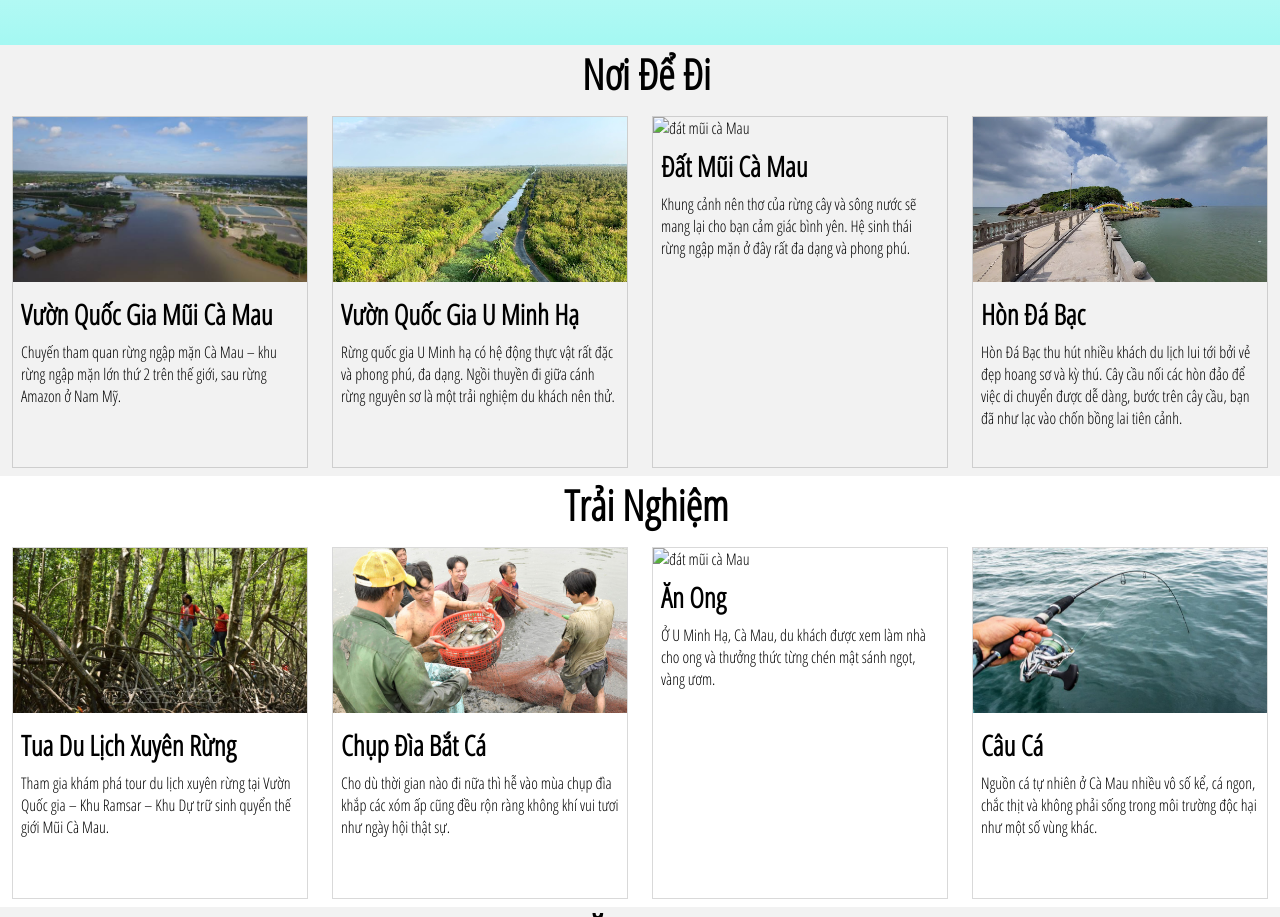
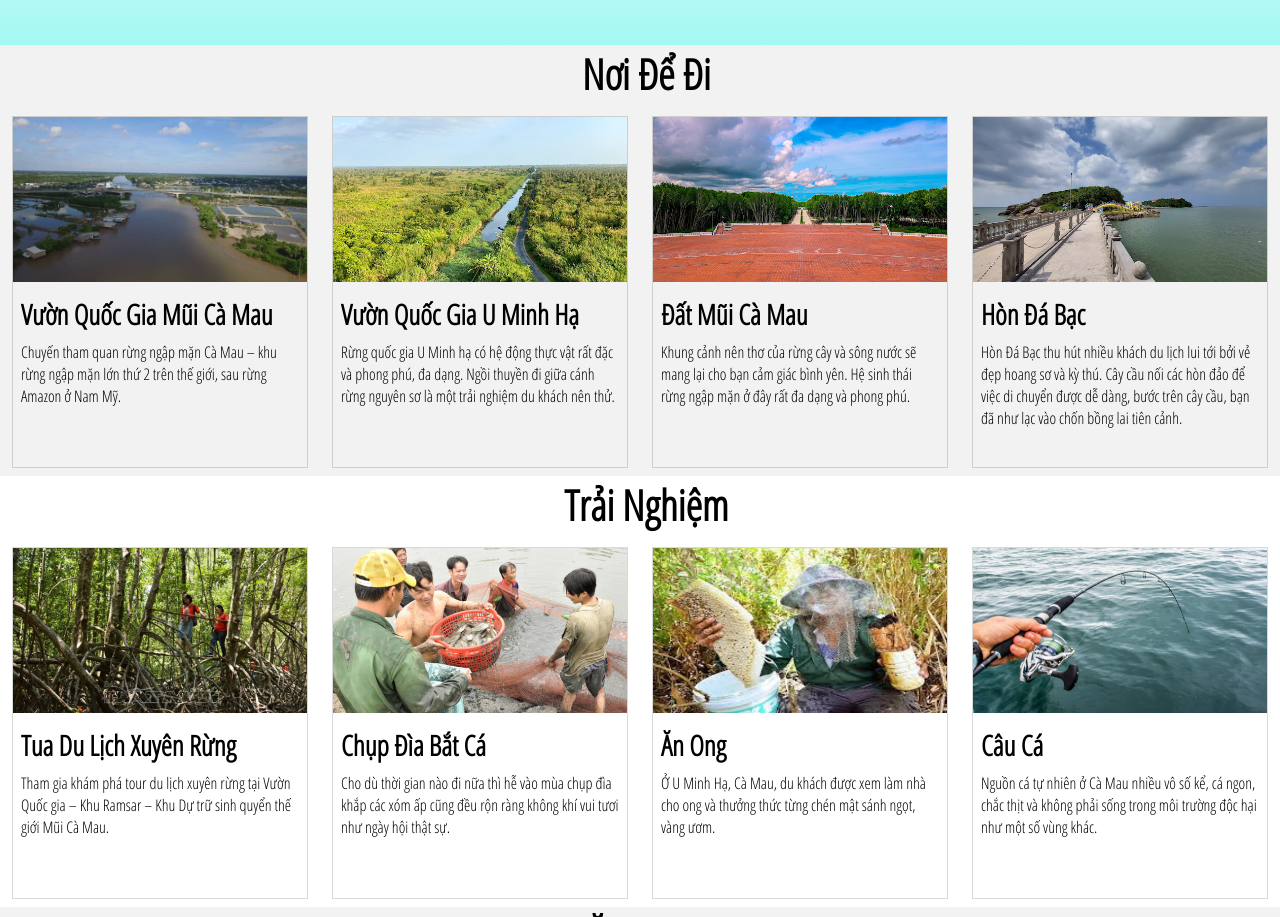
Before and after one commit to PhanNhuong123/CaMau, a plain HTML site: page index.html in a window 1280 px wide. Shown: the part 905-1822 px from the top of the page. Drawn offline with Linux system fonts and the light colour scheme; the site is published under a folder, as on GitHub Pages, so addresses that start at the root find nothing; a web font is replaced by a local one.

Commit message:
Update index.html

```diff
--- a/index.html
+++ b/index.html
@@ -67,7 +67,7 @@
                 </li>
                 <li class="container--list-item col-3 col-6-md col-sm">
                     <a href="" class="container--list-item-link">
-                        <div class="img--zoom"><img src="/./asset/img/nơi để đi/đát mũi cà mau.jpg" alt="đát mũi cà Mau"></div>
+                        <div class="img--zoom"><img src="./asset/img/nơi để đi/đát mũi cà mau.jpg" alt="đát mũi cà Mau"></div>
                         <h4>Đất Mũi Cà Mau</h4>
                         <p>Khung cảnh nên thơ của rừng cây và sông nước sẽ mang lại cho bạn cảm giác bình yên. Hệ sinh thái rừng ngập mặn ở đây rất đa dạng và phong phú. </p>
                     </a>
@@ -104,7 +104,7 @@
                 </li>
                 <li class="container--list-item col-3 col-6-md col-sm">
                     <a href="" class="container--list-item-link">
-                        <div class="img--zoom"><img src="/./asset/img/Trải Nghiệm/ong.png" alt="đát mũi cà Mau"></div>
+                        <div class="img--zoom"><img src="./asset/img/Trải Nghiệm/ong.png" alt="đát mũi cà Mau"></div>
                         <h4>Ăn Ong</h4>
                         <p>Ở U Minh Hạ, Cà Mau, du khách được xem làm nhà cho ong và thưởng thức từng chén mật sánh ngọt, vàng ươm. </p>
                     </a>
```
